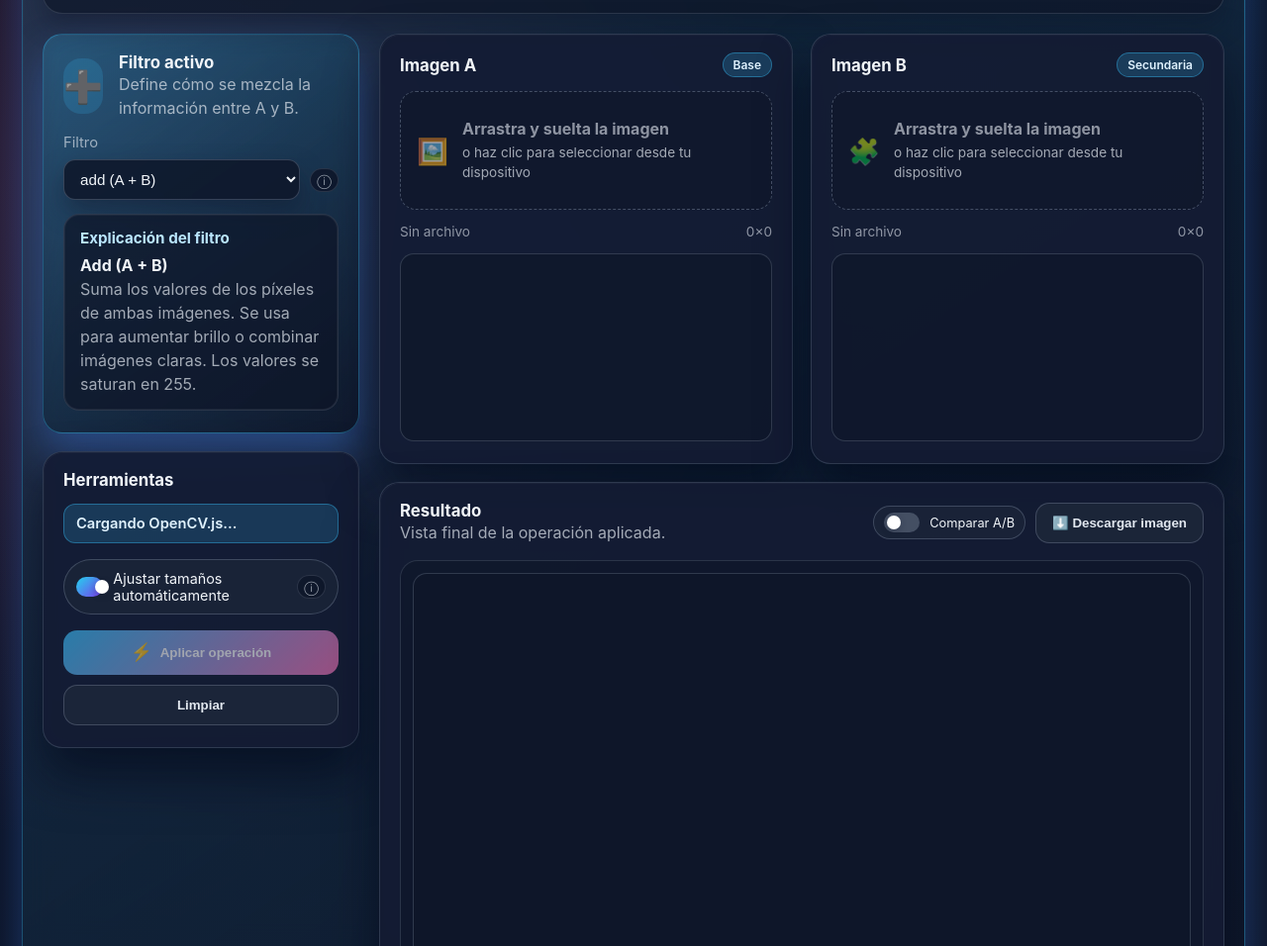
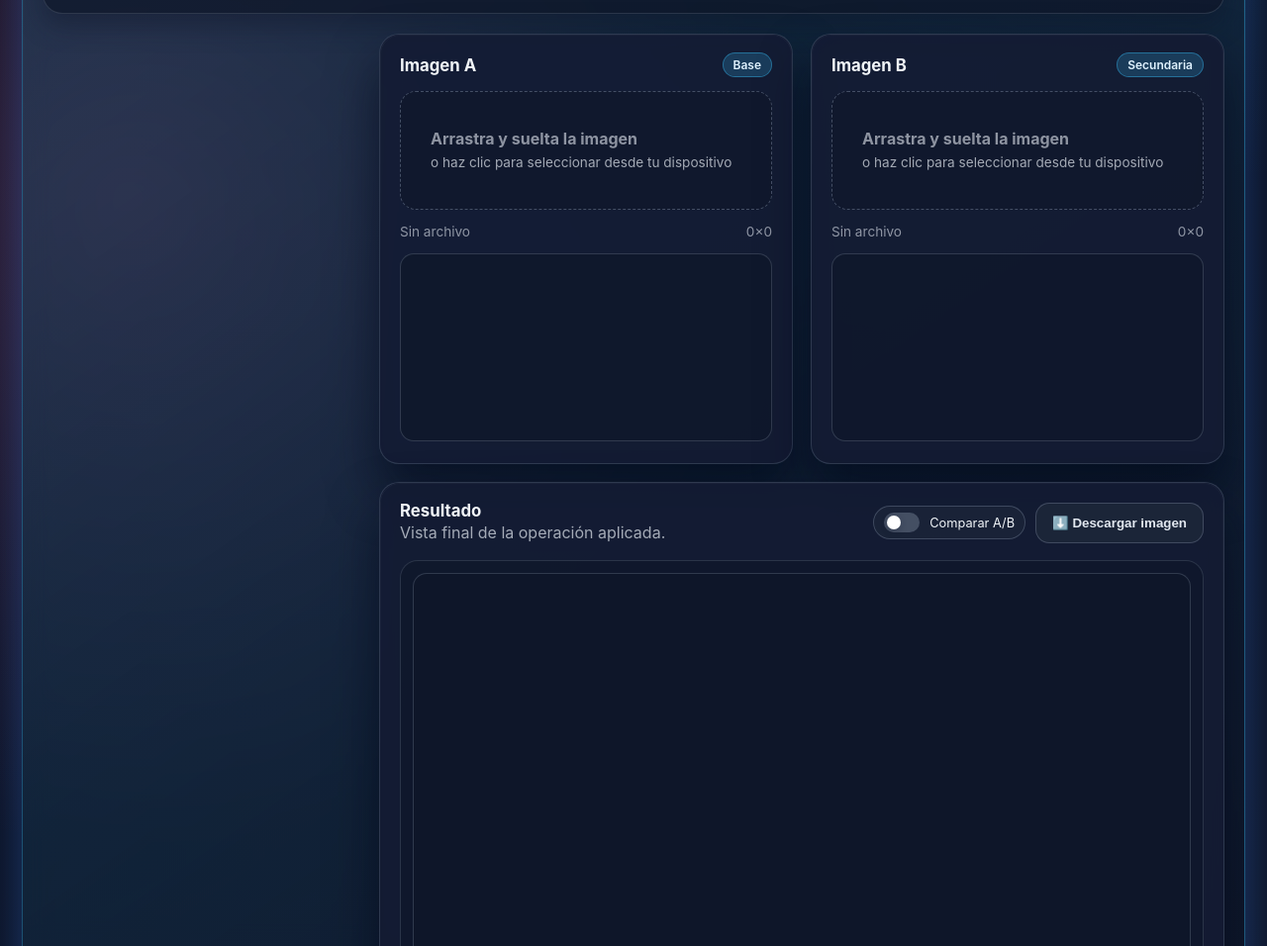
Before and after one commit to Poulord/Dav, a plain HTML site: page index.html in a window 1280 px wide. Shown: the part 700-1656 px from the top of the page at 99% size. Drawn offline with Linux system fonts and the light colour scheme; a script that the page names is missing.

Commit message:
Adaptacion del html

```diff
--- a/index.html
+++ b/index.html
@@ -95,66 +95,6 @@
         </p>
       </section>
 
-      <aside class="sidebar">
-        <section class="card operation-card" data-category="arithmetic" id="operationCard">
-          <div class="operation-header">
-            <div class="operation-icon" id="operationIcon" aria-hidden="true">➕</div>
-            <div>
-              <h3>Filtro activo</h3>
-              <p class="muted">Define cómo se mezcla la información entre A y B.</p>
-            </div>
-          </div>
-
-          <label class="field">
-            Filtro
-            <div class="field-control">
-              <select id="op">
-                <option value="add">add (A + B)</option>
-                <option value="subtract">subtract (A - B)</option>
-                <option value="multiply">multiply (A × B)</option>
-                <option value="lighten">lighten (max)</option>
-                <option value="blend">blend (addWeighted)</option>
-              </select>
-              <span class="hint-icon" title="Elige el tipo de operación entre las imágenes">ⓘ</span>
-            </div>
-          </label>
-
-          <div id="blendControls" class="blend-controls" style="display: none;">
-            <label class="field">
-              Alpha (A)
-              <input id="alpha" type="range" min="0" max="1" value="0.5" step="0.01" />
-            </label>
-            <div class="footer-note">Beta (B) = 1 - alpha</div>
-          </div>
-
-          <div class="operation-explanation">
-            <h4>Explicación del filtro</h4>
-            <p id="filterExplanation"></p>
-          </div>
-        </section>
-
-        <section class="card controls-card">
-          <h3>Herramientas</h3>
-          <div class="controls">
-            <div class="status" id="status">Cargando OpenCV.js…</div>
-
-            <label class="toggle">
-              <input id="autoResize" type="checkbox" checked />
-              <span class="toggle-ui" aria-hidden="true"></span>
-              Ajustar tamaños automáticamente
-              <span class="hint-icon" title="Si las imágenes no tienen la misma resolución, se ajusta B a A">ⓘ</span>
-            </label>
-
-            <div class="buttons">
-              <button class="primary" id="run">
-                <span class="btn-icon">⚡</span>
-                <span class="btn-text" data-role="label">Aplicar operación</span>
-              </button>
-              <button class="secondary" id="clear">Limpiar</button>
-            </div>
-          </div>
-        </section>
-      </aside>
 
       <section class="workspace">
         <div class="image-grid">
@@ -165,7 +105,7 @@
             </div>
             <div class="upload-zone" id="uploadZoneA">
               <div class="upload-placeholder">
-                <span class="placeholder-icon">🖼️</span>
+                <span class="placeholder-icon"></span>
                 <div>
                   <strong>Arrastra y suelta la imagen</strong>
                   <p>o haz clic para seleccionar desde tu dispositivo</p>
@@ -187,7 +127,7 @@
             </div>
             <div class="upload-zone" id="uploadZoneB">
               <div class="upload-placeholder">
-                <span class="placeholder-icon">🧩</span>
+                <span class="placeholder-icon"></span>
                 <div>
                   <strong>Arrastra y suelta la imagen</strong>
                   <p>o haz clic para seleccionar desde tu dispositivo</p>
```
